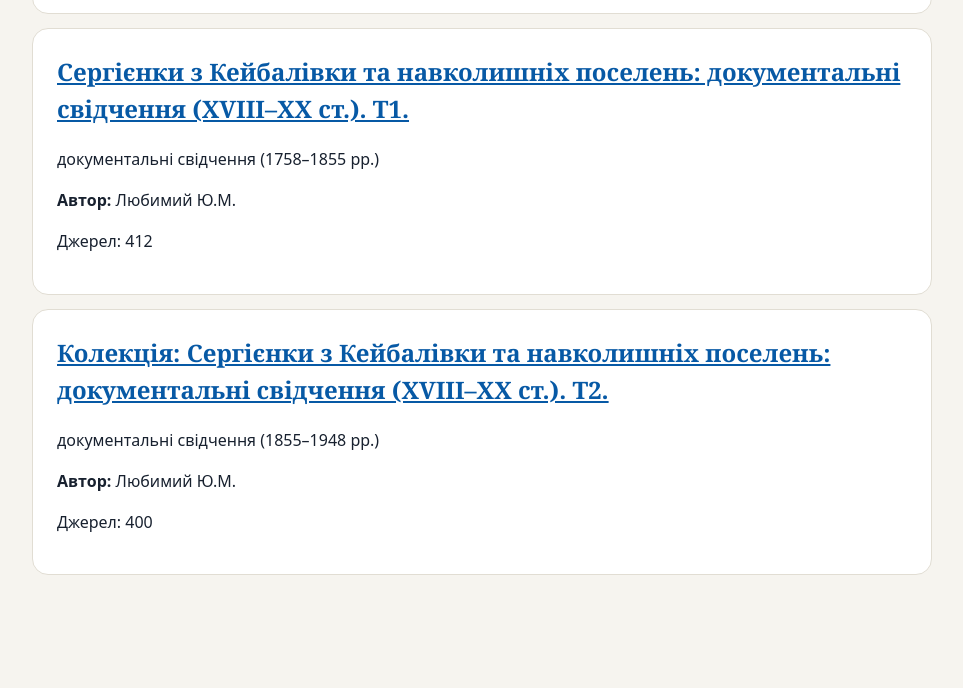
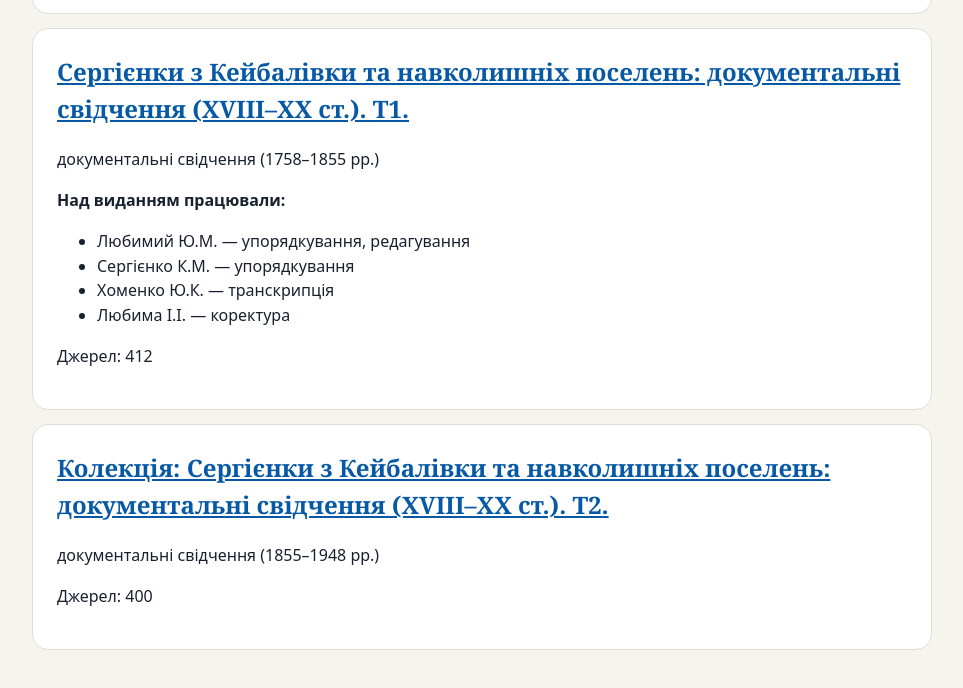
Before and after one commit to cobook-editions/cobook-editions.github.io, a plain HTML site: page index.html in a window 1280 px wide. Shown: the part 228-916 px from the top of the page, without its empty margins (158-1121 px from the left). Before the commit the page ends 843 px from the top, so only its background shows below. Drawn offline with Linux system fonts and the light colour scheme.

Commit message:
Publish Cobook book 455 (5d25826a0abb)

```diff
--- a/index.html
+++ b/index.html
@@ -3,5 +3,5 @@
 <title>Книги CoBook</title>
 <style>body{font:16px/1.55 system-ui,sans-serif;max-width:900px;margin:40px auto;padding:0 18px;color:#18212f;background:#f6f4ef}header,article{background:#fff;border:1px solid #e1ddd3;border-radius:16px;padding:24px;margin:14px 0}h1,h2{font-family:Georgia,serif}h1{font-size:clamp(2rem,6vw,3.4rem);margin:.2em 0}h2{margin-top:0}a{color:#0759a5}</style></head>
 <body><header><h1>Книги CoBook</h1><p>Архівні та генеалогічні видання.</p></header>
-<main><article><h2><a href="b/455/">Сергієнки з Кейбалівки та навколишніх поселень: документальні свідчення (XVIII–XX ст.). Т1.</a></h2><p>документальні свідчення (1758–1855 рр.)</p><p><strong>Автор:</strong> Любимий Ю.М.</p><p>Джерел: 412</p></article>
-<article><h2><a href="b/456/">Колекція: Сергієнки з Кейбалівки та навколишніх поселень: документальні свідчення (XVIII–XX ст.). Т2.</a></h2><p>документальні свідчення (1855–1948 рр.)</p><p><strong>Автор:</strong> Любимий Ю.М.</p><p>Джерел: 400</p></article></main></body></html>
+<main><article><h2><a href="b/455/">Сергієнки з Кейбалівки та навколишніх поселень: документальні свідчення (XVIII–XX ст.). Т1.</a></h2><p>документальні свідчення (1758–1855 рр.)</p><div><strong>Над виданням працювали:</strong><ul><li>Любимий Ю.М. — упорядкування, редагування</li><li>Сергієнко К.М. — упорядкування</li><li>Хоменко Ю.К. — транскрипція</li><li>Любима І.І. — коректура</li></ul></div><p>Джерел: 412</p></article>
+<article><h2><a href="b/456/">Колекція: Сергієнки з Кейбалівки та навколишніх поселень: документальні свідчення (XVIII–XX ст.). Т2.</a></h2><p>документальні свідчення (1855–1948 рр.)</p><p>Джерел: 400</p></article></main></body></html>
```
